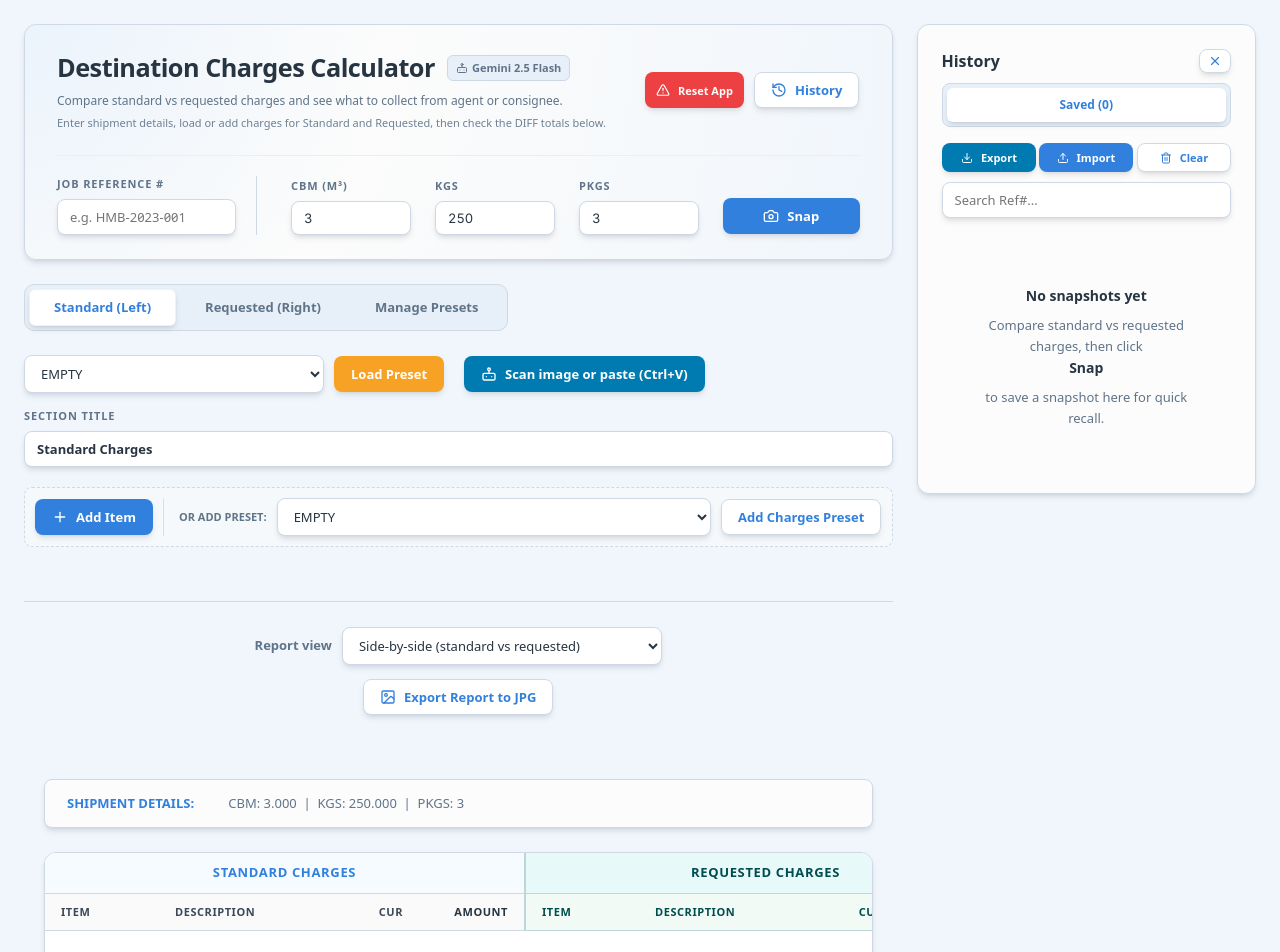
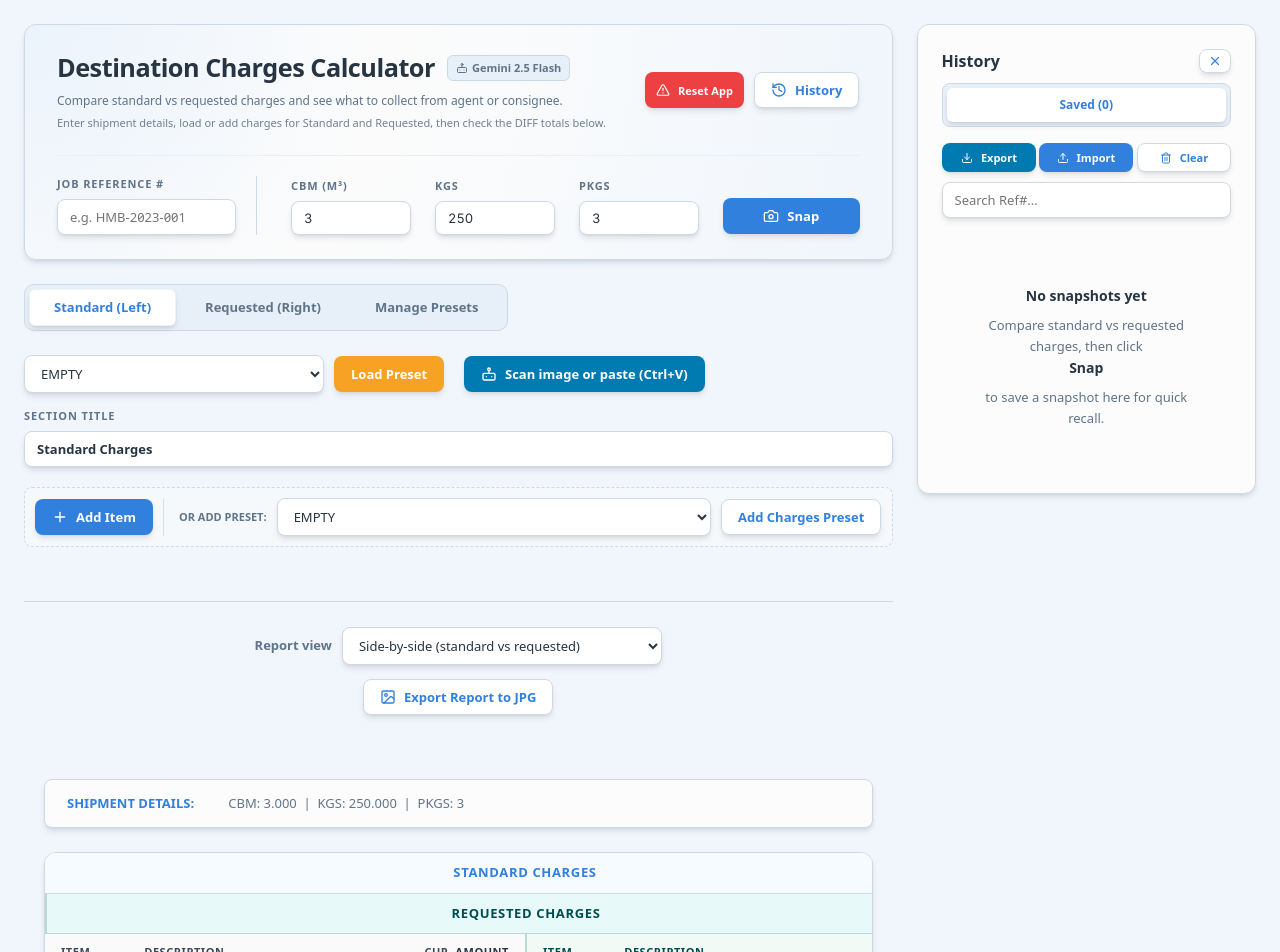
Before and after one commit to leo67621310-dev/DestCalc2026FEB, a React (Vite) app: page / in a window 1280 px wide. Shown: the top 952 px of the page. Built offline with nearby package versions, Linux system fonts and the light colour scheme.

Commit message:
style: implement CSS Grid layout for report tables
Made-with: Cursor

```diff
--- a/index.css
+++ b/index.css
@@ -724,33 +724,44 @@ button:active { transform: scale(0.96); box-shadow: var(--shadow); }
 
 .table-wrapper { flex: 1; display: flex; flex-direction: column; min-width: 0; }
 .xl-table { width: 100%; border-collapse: collapse; font-size: 13px; table-layout: auto; }
+/* Single report: true grid columns so Description consumes leftover space */
+.xl-table:not(.xl-table-comparison) thead tr,
+.xl-table:not(.xl-table-comparison) tbody tr.xl-row {
+  display: grid;
+  grid-template-columns: minmax(10ch, 14ch) minmax(0, 1fr) 5ch 10ch;
+  width: 100%;
+}
+.xl-table:not(.xl-table-comparison) td[colspan="4"],
+.xl-table:not(.xl-table-comparison) th[colspan="4"] {
+  grid-column: 1 / -1;
+}
 /* Item | Description (fills remaining space) | Cur (tight) | Amount (tight) */
 .xl-table .col-item {
-  width: 14ch;
-  min-width: 12ch;
+  width: auto;
+  min-width: 0;
   word-break: normal;
   overflow-wrap: break-word;
 }
 .xl-table .col-desc {
   width: auto;
-  min-width: 30ch;
+  min-width: 0;
   white-space: normal;
   word-break: keep-all;
   overflow-wrap: break-word;
   line-height: 1.45;
 }
 .xl-table .col-curr {
-  width: 5ch;
-  min-width: 5ch;
-  max-width: 5ch;
+  width: auto;
+  min-width: 0;
+  max-width: none;
   white-space: nowrap;
   padding-left: 4px;
   padding-right: 2px;
   text-align: right;
 }
 .xl-table .col-amt {
-  width: 10ch;
-  min-width: 10ch;
+  width: auto;
+  min-width: 0;
   white-space: nowrap;
   padding-left: 4px;
 }
@@ -875,14 +886,37 @@ button:active { transform: scale(0.96); box-shadow: var(--shadow); }
 .xl-table-comparison {
   width: 100%;
   min-width: 960px;
-  table-layout: fixed;
+  table-layout: auto;
 }
-/* Eight columns locked to 50/50 (left panel 50%, right panel 50%) */
+/* Comparison report:
+   - row 1 (panel titles): 50/50 split
+   - row 2 + body: mirrored 4-column grids on each side
+*/
+.xl-table-comparison thead tr:first-child,
+.xl-table-comparison tbody tr.comparison-footer-row,
+.xl-table-comparison tbody tr.comparison-expanded-row {
+  display: grid;
+  grid-template-columns: 1fr 1fr;
+  width: 100%;
+}
+.xl-table-comparison thead tr:nth-child(2),
+.xl-table-comparison tbody tr.comparison-pair-row {
+  display: grid;
+  grid-template-columns:
+    minmax(8ch, 12ch) minmax(0, 1fr) 5ch 10ch
+    minmax(8ch, 12ch) minmax(0, 1fr) 5ch 10ch;
+  width: 100%;
+}
+.xl-table-comparison tbody tr.comparison-pair-row td[colspan="4"],
+.xl-table-comparison thead tr:first-child th[colspan="4"] {
+  grid-column: span 4;
+}
 .xl-table-comparison thead tr:nth-child(2) th:nth-child(1),
 .xl-table-comparison thead tr:nth-child(2) th:nth-child(5),
 .xl-table-comparison tbody tr.comparison-pair-row td:nth-child(1),
 .xl-table-comparison tbody tr.comparison-pair-row td:nth-child(5) {
-  width: 6%;
+  width: auto;
+  min-width: 0;
   word-break: normal;
   overflow-wrap: break-word;
 }
@@ -890,7 +924,8 @@ button:active { transform: scale(0.96); box-shadow: var(--shadow); }
 .xl-table-comparison thead tr:nth-child(2) th:nth-child(6),
 .xl-table-comparison tbody tr.comparison-pair-row td:nth-child(2),
 .xl-table-comparison tbody tr.comparison-pair-row td:nth-child(6) {
-  width: 40%;
+  width: auto;
+  min-width: 0;
   white-space: normal;
   word-break: keep-all;
   overflow-wrap: break-word;
@@ -900,9 +935,9 @@ button:active { transform: scale(0.96); box-shadow: var(--shadow); }
 .xl-table-comparison thead tr:nth-child(2) th:nth-child(7),
 .xl-table-comparison tbody tr.comparison-pair-row td:nth-child(3),
 .xl-table-comparison tbody tr.comparison-pair-row td:nth-child(7) {
-  width: 1%;
-  max-width: 2rem;
+  width: auto;
   min-width: 0;
+  max-width: none;
   white-space: nowrap;
   padding-left: 2px;
   padding-right: 2px;
@@ -912,8 +947,8 @@ button:active { transform: scale(0.96); box-shadow: var(--shadow); }
 .xl-table-comparison thead tr:nth-child(2) th:nth-child(8),
 .xl-table-comparison tbody tr.comparison-pair-row td:nth-child(4),
 .xl-table-comparison tbody tr.comparison-pair-row td:nth-child(8) {
-  width: 3%;
-  min-width: 3.5rem;
+  width: auto;
+  min-width: 0;
   white-space: nowrap;
   padding-left: 4px;
 }
```
